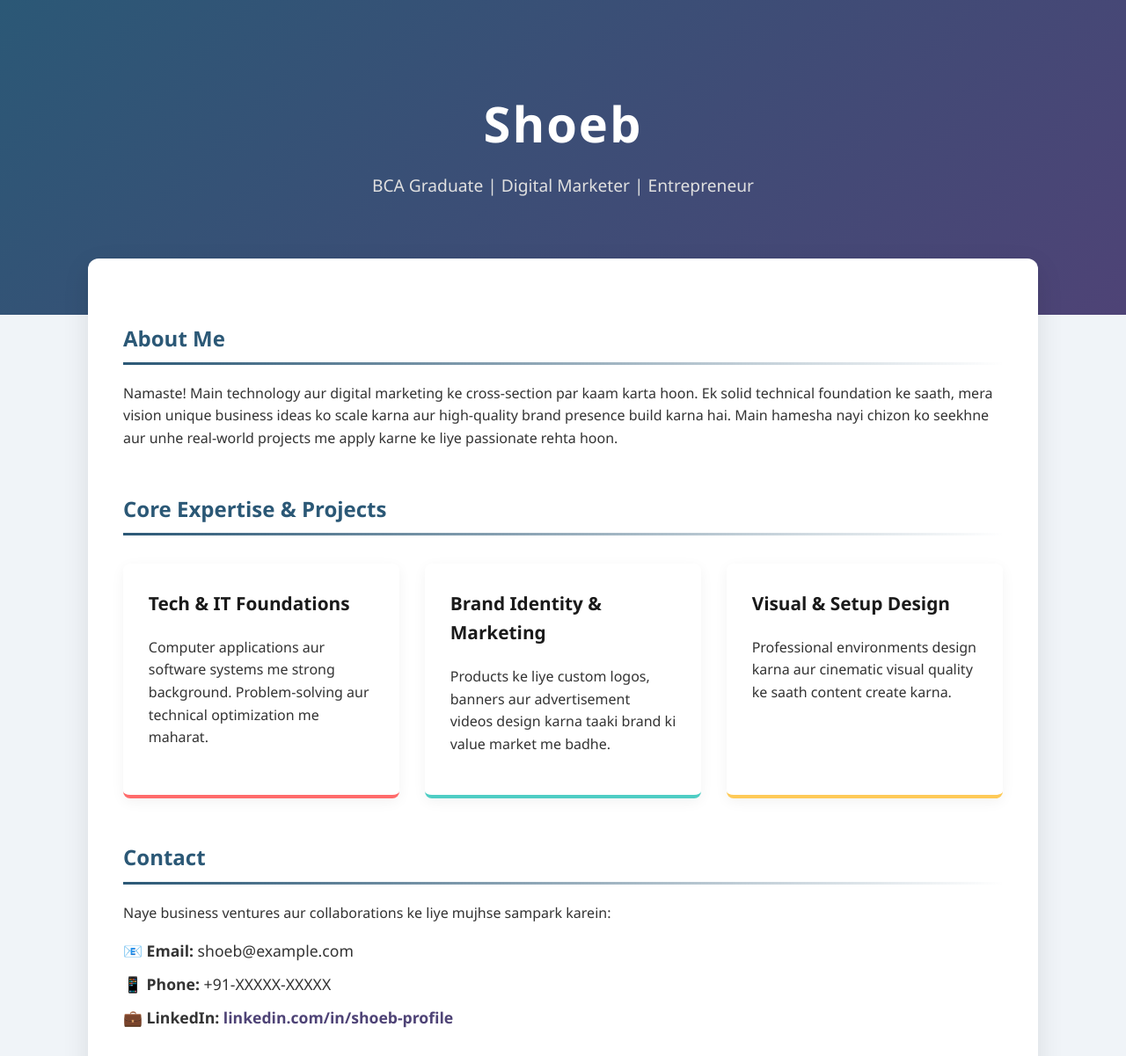
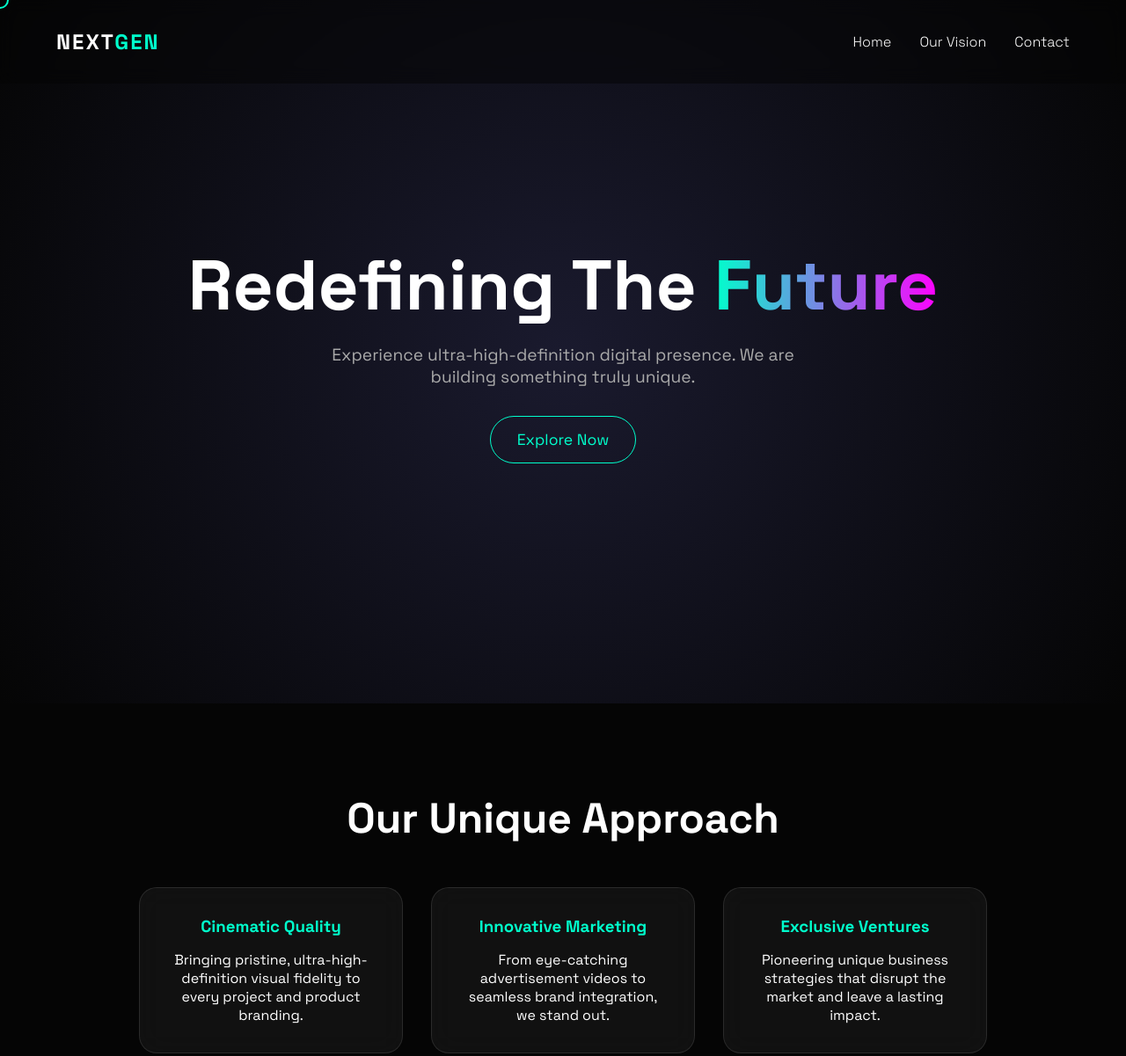
Before and after one commit to shoeb895/index.html, a plain HTML site: page index.html in a window 1280 px wide. Shown: the top 1201 px of the page at 88% size. Drawn offline with Linux system fonts and the light colour scheme.

Commit message:
Update index.html

```diff
--- a/index.html
+++ b/index.html
@@ -3,215 +3,255 @@
 <head>
     <meta charset="UTF-8">
     <meta name="viewport" content="width=device-width, initial-scale=1.0">
-    <title>Shoeb - Professional Profile</title>
+    <title>NextGen Ventures | The Future</title>
+
+    <!-- CSS yahan se shuru hota hai -->
     <style>
-        /* Base Styles & Background */
-        body {
-            font-family: 'Segoe UI', Tahoma, Geneva, Verdana, sans-serif;
+        @import url('https://fonts.googleapis.com/css2?family=Space+Grotesk:wght@300;400;700&display=swap');
+
+        * {
             margin: 0;
             padding: 0;
-            color: #333;
-            line-height: 1.6;
-            background-color: #f0f4f8; /* Soft light blue/grey background */
+            box-sizing: border-box;
+            font-family: 'Space Grotesk', sans-serif;
+            cursor: none; /* Hiding default cursor for our custom one */
+        }
+
+        body {
+            background-color: #050505;
+            color: #ffffff;
             overflow-x: hidden;
         }
 
-        /* Gradient & Animated Header */
-        header {
-            background: linear-gradient(135deg, #2b5876 0%, #4e4376 100%);
-            color: #fff;
-            text-align: center;
-            padding: 6rem 1rem 7rem 1rem;
-            position: relative;
+        /* Custom Cursor */
+        .cursor {
+            width: 20px;
+            height: 20px;
+            border: 2px solid #00ffcc;
+            border-radius: 50%;
+            position: fixed;
+            pointer-events: none;
+            transform: translate(-50%, -50%);
+            transition: width 0.2s, height 0.2s, background-color 0.2s;
+            z-index: 9999;
         }
 
-        header h1 {
-            margin: 0;
-            font-size: 3.5rem;
-            letter-spacing: 2px;
-            animation: fadeInDown 1s ease-out;
+        /* Navigation */
+        nav {
+            display: flex;
+            justify-content: space-between;
+            align-items: center;
+            padding: 2rem 5%;
+            position: fixed;
+            width: 100%;
+            z-index: 100;
+            background: rgba(5, 5, 5, 0.5);
+            backdrop-filter: blur(10px);
         }
 
-        header p {
-            font-size: 1.2rem;
-            color: #e0e0e0;
-            margin-top: 10px;
-            font-weight: 300;
-            animation: fadeInDown 1.2s ease-out;
+        .logo {
+            font-size: 1.5rem;
+            font-weight: 700;
+            letter-spacing: 2px;
         }
 
-        /* Main Container */
-        .container {
-            max-width: 1000px;
-            margin: auto;
-            padding: 2.5rem;
-            background: #fff;
-            box-shadow: 0 10px 30px rgba(0,0,0,0.1);
-            margin-top: -4rem;
-            border-radius: 12px;
-            position: relative;
-            animation: slideUp 1s ease-out forwards;
-            opacity: 0;
+        .logo span {
+            color: #00ffcc;
         }
 
-        h2 {
-            border-bottom: 3px solid transparent;
-            border-image: linear-gradient(to right, #2b5876, transparent) 1;
-            padding-bottom: 0.5rem;
-            color: #2b5876;
-            margin-top: 2rem;
+        .nav-links {
+            list-style: none;
+            display: flex;
+            gap: 2rem;
         }
 
-        .section {
-            margin-bottom: 3rem;
-            animation: fadeIn 1.5s ease-out forwards;
-            opacity: 0;
+        .nav-links a {
+            color: #fff;
+            text-decoration: none;
+            font-weight: 300;
+            transition: color 0.3s;
         }
 
-        /* Staggered animation delays for sections */
-        .section:nth-child(1) { animation-delay: 0.2s; }
-        .section:nth-child(2) { animation-delay: 0.4s; }
-        .section:nth-child(3) { animation-delay: 0.6s; }
+        .nav-links a:hover {
+            color: #00ffcc;
+        }
 
-        /* Colorful Grid Cards */
-        .skills-grid {
-            display: grid;
-            grid-template-columns: repeat(auto-fit, minmax(280px, 1fr));
-            gap: 1.8rem;
-            margin-top: 2rem;
+        /* Hero Section */
+        .hero {
+            height: 100vh;
+            display: flex;
+            justify-content: center;
+            align-items: center;
+            text-align: center;
+            background: radial-gradient(circle at center, #1a1a2e 0%, #050505 100%);
+        }
+
+        .hero h1 {
+            font-size: 5rem;
+            margin-bottom: 1rem;
+        }
+
+        .hero h1 span {
+            background: linear-gradient(90deg, #00ffcc, #ff00ff);
+            -webkit-background-clip: text;
+            -webkit-text-fill-color: transparent;
+        }
+
+        .hero p {
+            font-size: 1.2rem;
+            color: #aaaaaa;
+            max-width: 600px;
+            margin: 0 auto 2rem auto;
+        }
+
+        .btn {
+            padding: 15px 30px;
+            border: 1px solid #00ffcc;
+            background: transparent;
+            color: #00ffcc;
+            text-decoration: none;
+            font-size: 1.1rem;
+            border-radius: 30px;
+            transition: all 0.3s;
+            display: inline-block;
+        }
+
+        .btn:hover {
+            background: #00ffcc;
+            color: #050505;
+            box-shadow: 0 0 20px #00ffcc;
+        }
+
+        /* Features Section */
+        .features {
+            padding: 100px 5%;
+            text-align: center;
+        }
+
+        .features h2 {
+            font-size: 3rem;
+            margin-bottom: 3rem;
+        }
+
+        .cards-container {
+            display: flex;
+            justify-content: center;
+            gap: 2rem;
+            flex-wrap: wrap;
         }
 
         .card {
-            background: #ffffff;
-            padding: 1.8rem;
-            border-radius: 8px;
-            box-shadow: 0 4px 15px rgba(0,0,0,0.05);
-            transition: all 0.4s ease;
-            position: relative;
-            overflow: hidden;
-            z-index: 1;
+            background: rgba(255, 255, 255, 0.05);
+            backdrop-filter: blur(15px);
+            border: 1px solid rgba(255, 255, 255, 0.1);
+            padding: 2rem;
+            border-radius: 20px;
+            width: 300px;
+            transition: transform 0.3s, box-shadow 0.3s;
         }
 
-        /* Custom Colors for each card border */
-        .card:nth-child(1) { border-bottom: 4px solid #ff6b6b; }
-        .card:nth-child(2) { border-bottom: 4px solid #4ecdc4; }
-        .card:nth-child(3) { border-bottom: 4px solid #feca57; }
-
-        /* Hover Animation for Cards */
         .card:hover {
             transform: translateY(-10px);
-            box-shadow: 0 15px 30px rgba(0,0,0,0.15);
-        }
-
-        .card::before {
-            content: "";
-            position: absolute;
-            top: 0; left: 0; right: 0; bottom: 0;
-            background: linear-gradient(135deg, rgba(43,88,118,0.05) 0%, rgba(78,67,118,0.05) 100%);
-            z-index: -1;
-            transform: scaleY(0);
-            transform-origin: bottom;
-            transition: transform 0.4s ease;
-        }
-
-        .card:hover::before {
-            transform: scaleY(1);
+            box-shadow: 0 10px 30px rgba(0, 255, 204, 0.2);
         }
 
         .card h3 {
-            margin-top: 0;
-            color: #1a1a1a;
-            font-size: 1.3rem;
+            margin-bottom: 1rem;
+            color: #00ffcc;
         }
 
-        /* Links and Footer */
-        ul { list-style-type: none; padding: 0; }
-        ul li { margin-bottom: 10px; font-size: 1.1rem; }
-
-        a {
-            color: #4e4376;
-            text-decoration: none;
-            font-weight: bold;
-            transition: color 0.3s ease;
+        /* Scroll Animation Classes */
+        .hidden {
+            opacity: 0;
+            transform: translateY(50px);
+            transition: all 1s ease-out;
         }
 
-        a:hover {
-            color: #ff6b6b;
-            text-decoration: underline;
-        }
-
-        footer {
-            text-align: center;
-            padding: 2rem 0;
-            color: #777;
-            font-size: 0.9rem;
-            animation: fadeIn 2s ease-out;
-        }
-
-        /* --- Keyframe Animations --- */
-        @keyframes slideUp {
-            from { opacity: 0; transform: translateY(40px); }
-            to { opacity: 1; transform: translateY(0); }
-        }
-
-        @keyframes fadeInDown {
-            from { opacity: 0; transform: translateY(-20px); }
-            to { opacity: 1; transform: translateY(0); }
-        }
-
-        @keyframes fadeIn {
-            from { opacity: 0; }
-            to { opacity: 1; }
+        .show {
+            opacity: 1;
+            transform: translateY(0);
         }
     </style>
 </head>
 <body>
+    <!-- Custom Cursor -->
+    <div class="cursor"></div>
 
-    <header>
-        <h1>Shoeb</h1>
-        <p>BCA Graduate | Digital Marketer | Entrepreneur</p>
-    </header>
+    <!-- Navigation -->
+    <nav>
+        <div class="logo">NEXT<span>GEN</span></div>
+        <ul class="nav-links">
+            <li><a href="#home">Home</a></li>
+            <li><a href="#vision">Our Vision</a></li>
+            <li><a href="#contact">Contact</a></li>
+        </ul>
+    </nav>
 
-    <div class="container">
+    <!-- Hero Section -->
+    <section id="home" class="hero">
+        <div class="hero-content hidden">
+            <h1>Redefining The <span>Future</span></h1>
+            <p>Experience ultra-high-definition digital presence. We are building something truly unique.</p>
+            <a href="#vision" class="btn">Explore Now</a>
+        </div>
+    </section>
 
-        <div class="section">
-            <h2>About Me</h2>
-            <p>Namaste! Main technology aur digital marketing ke cross-section par kaam karta hoon. Ek solid technical foundation ke saath, mera vision unique business ideas ko scale karna aur high-quality brand presence build karna hai. Main hamesha nayi chizon ko seekhne aur unhe real-world projects me apply karne ke liye passionate rehta hoon.</p>
-        </div>
-
-        <div class="section">
-            <h2>Core Expertise & Projects</h2>
-            <div class="skills-grid">
-                <div class="card">
-                    <h3>Tech & IT Foundations</h3>
-                    <p>Computer applications aur software systems me strong background. Problem-solving aur technical optimization me maharat.</p>
-                </div>
-                <div class="card">
-                    <h3>Brand Identity & Marketing</h3>
-                    <p>Products ke liye custom logos, banners aur advertisement videos design karna taaki brand ki value market me badhe.</p>
-                </div>
-                <div class="card">
-                    <h3>Visual & Setup Design</h3>
-                    <p>Professional environments design karna aur cinematic visual quality ke saath content create karna.</p>
-                </div>
+    <!-- Features Section -->
+    <section id="vision" class="features">
+        <h2 class="hidden">Our Unique Approach</h2>
+        <div class="cards-container">
+            <div class="card hidden">
+                <h3>Cinematic Quality</h3>
+                <p>Bringing pristine, ultra-high-definition visual fidelity to every project and product branding.</p>
+            </div>
+            <div class="card hidden">
+                <h3>Innovative Marketing</h3>
+                <p>From eye-catching advertisement videos to seamless brand integration, we stand out.</p>
+            </div>
+            <div class="card hidden">
+                <h3>Exclusive Ventures</h3>
+                <p>Pioneering unique business strategies that disrupt the market and leave a lasting impact.</p>
             </div>
         </div>
+    </section>
 
-        <div class="section">
-            <h2>Contact</h2>
-            <p>Naye business ventures aur collaborations ke liye mujhse sampark karein:</p>
-            <ul>
-                <li>📧 <strong>Email:</strong> shoeb@example.com</li>
-                <li>📱 <strong>Phone:</strong> +91-XXXXX-XXXXX</li>
-                <li>💼 <strong>LinkedIn:</strong> <a href="#">linkedin.com/in/shoeb-profile</a></li>
-            </ul>
-        </div>
+    <!-- JavaScript yahan se shuru hota hai -->
+    <script>
+        // Custom Cursor Logic
+        const cursor = document.querySelector('.cursor');
 
-    </div>
+        document.addEventListener('mousemove', (e) => {
+            cursor.style.left = e.clientX + 'px';
+            cursor.style.top = e.clientY + 'px';
+        });
 
-    <footer>
-        <p>&copy; 2026 Shoeb. All Rights Reserved.</p>
-    </footer>
+        // Add hover effect to links and buttons
+        const interactables = document.querySelectorAll('a, .btn, .card');
 
+        interactables.forEach(item => {
+            item.addEventListener('mouseenter', () => {
+                cursor.style.width = '40px';
+                cursor.style.height = '40px';
+                cursor.style.backgroundColor = 'rgba(0, 255, 204, 0.2)';
+            });
+            item.addEventListener('mouseleave', () => {
+                cursor.style.width = '20px';
+                cursor.style.height = '20px';
+                cursor.style.backgroundColor = 'transparent';
+            });
+        });
+
+        // Scroll Reveal Animation using Intersection Observer
+        const observer = new IntersectionObserver((entries) => {
+            entries.forEach((entry) => {
+                if (entry.isIntersecting) {
+                    entry.target.classList.add('show');
+                }
+            });
+        });
+
+        const hiddenElements = document.querySelectorAll('.hidden');
+        hiddenElements.forEach((el) => observer.observe(el));
+    </script>
 </body>
 </html>
```
